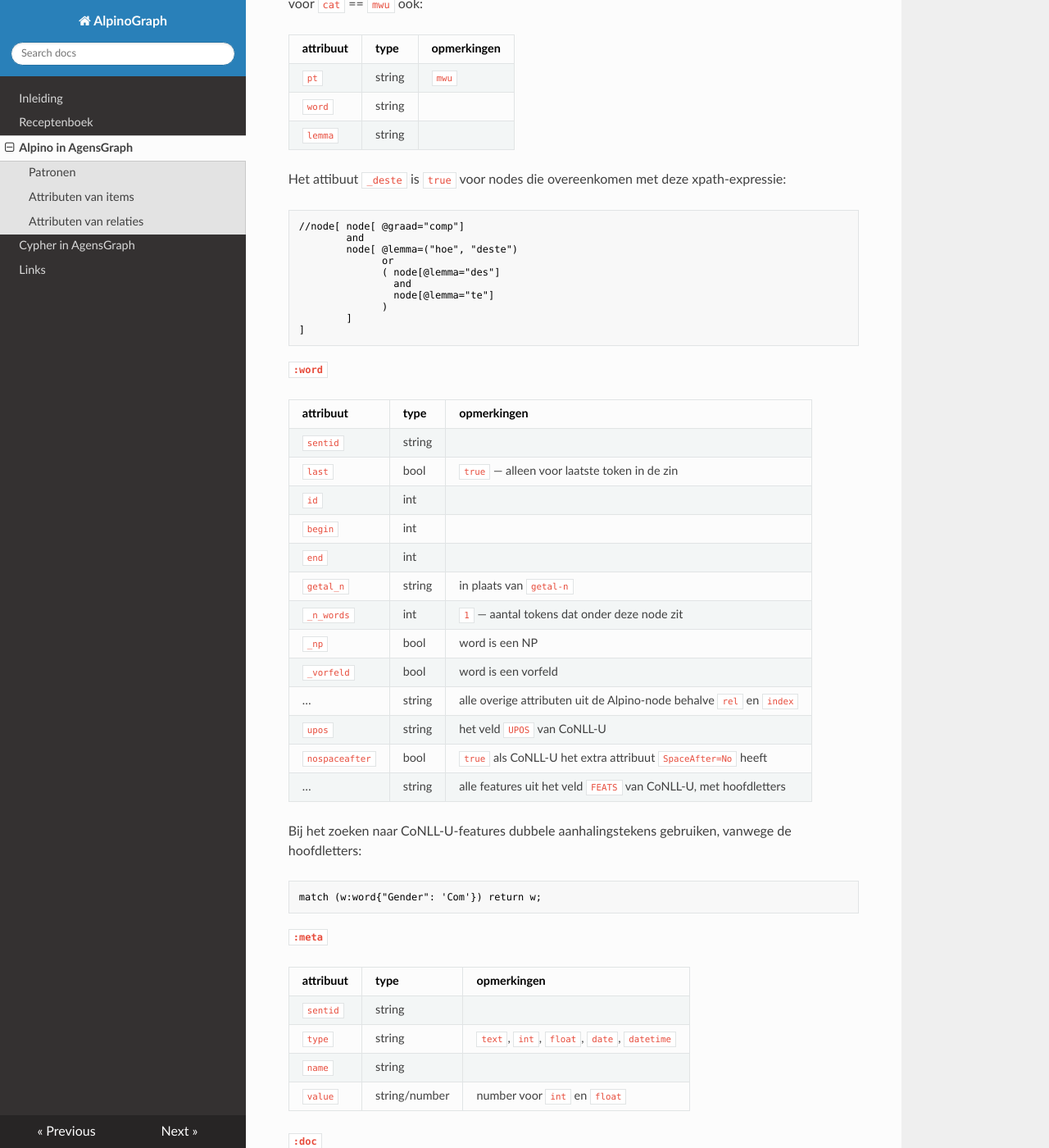
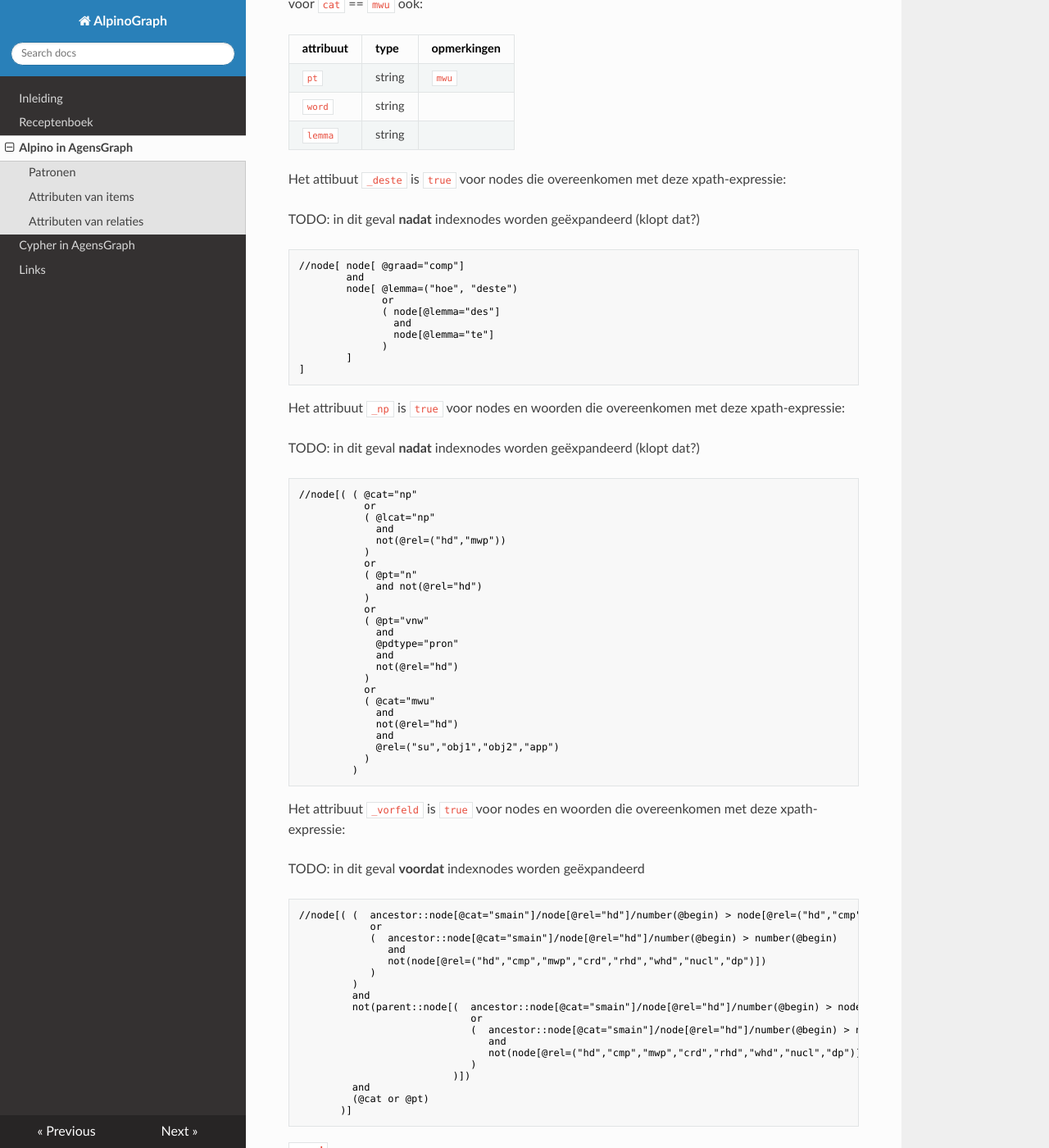
Before and after one commit to rug-compling/alpinograph-docs, an MkDocs documentation site: the page built from docs/alpinoagens.md, in a window 1280 px wide and 1400 px high, scrolled down 2558 px. Shown: the whole window at 82% size. Built offline with MkDocs 1.6.1, drawn with Linux system fonts in a browser that asks for light colours; nearby versions of some CDN libraries; some of the changed text lies outside the part shown.

Commit message:
definities voor _deste, _np, _vorfeld

````diff
--- a/docs/alpinoagens.md
+++ b/docs/alpinoagens.md
@@ -128,6 +128,9 @@ attribuut   | type   | opmerkingen
 
 Het attibuut `_deste` is `true` voor nodes die overeenkomen met deze xpath-expressie:
 
+TODO: in dit geval **nadat** indexnodes worden geëxpandeerd (klopt dat?)
+
+
 ```xpath
 //node[ node[ @graad="comp"]
         and
@@ -139,6 +142,65 @@ Het attibuut `_deste` is `true` voor nodes die overeenkomen met deze xpath-expre
               )
         ]
 ]
+```
+
+Het attribuut `_np` is `true` voor nodes en woorden die overeenkomen met deze xpath-expressie:
+
+TODO: in dit geval **nadat** indexnodes worden geëxpandeerd (klopt dat?)
+
+
+```xpath
+//node[( ( @cat="np"
+           or
+           ( @lcat="np"
+             and
+             not(@rel=("hd","mwp"))
+           )
+           or
+           ( @pt="n"
+             and not(@rel="hd")
+           )
+           or
+           ( @pt="vnw"
+             and
+             @pdtype="pron"
+             and
+             not(@rel="hd")
+           )
+           or
+           ( @cat="mwu"
+             and
+             not(@rel="hd")
+             and
+             @rel=("su","obj1","obj2","app")
+           )
+         )
+```
+
+Het attribuut `_vorfeld` is `true` voor nodes en woorden die overeenkomen met
+deze xpath-expressie:
+
+TODO: in dit geval **voordat** indexnodes worden geëxpandeerd
+
+```xpath
+//node[( (  ancestor::node[@cat="smain"]/node[@rel="hd"]/number(@begin) > node[@rel=("hd","cmp","mwp","crd","rhd","whd","nucl","dp")]/number(@begin)
+            or
+            (  ancestor::node[@cat="smain"]/node[@rel="hd"]/number(@begin) > number(@begin)
+               and
+               not(node[@rel=("hd","cmp","mwp","crd","rhd","whd","nucl","dp")])
+            )
+         )
+         and
+         not(parent::node[(  ancestor::node[@cat="smain"]/node[@rel="hd"]/number(@begin) > node[@rel=("hd","cmp","mwp","crd","rhd","whd","nucl","dp")]/number(@begin)
+                             or
+                             (  ancestor::node[@cat="smain"]/node[@rel="hd"]/number(@begin) > number(@begin)
+                                and
+                                not(node[@rel=("hd","cmp","mwp","crd","rhd","whd","nucl","dp")])
+                             )
+                          )])
+         and
+         (@cat or @pt)
+       )]
 ```
 
 **`:word`**
````
Also changed, not shown: other parts of docs/alpinoagens.md (+2 -2 lines).
